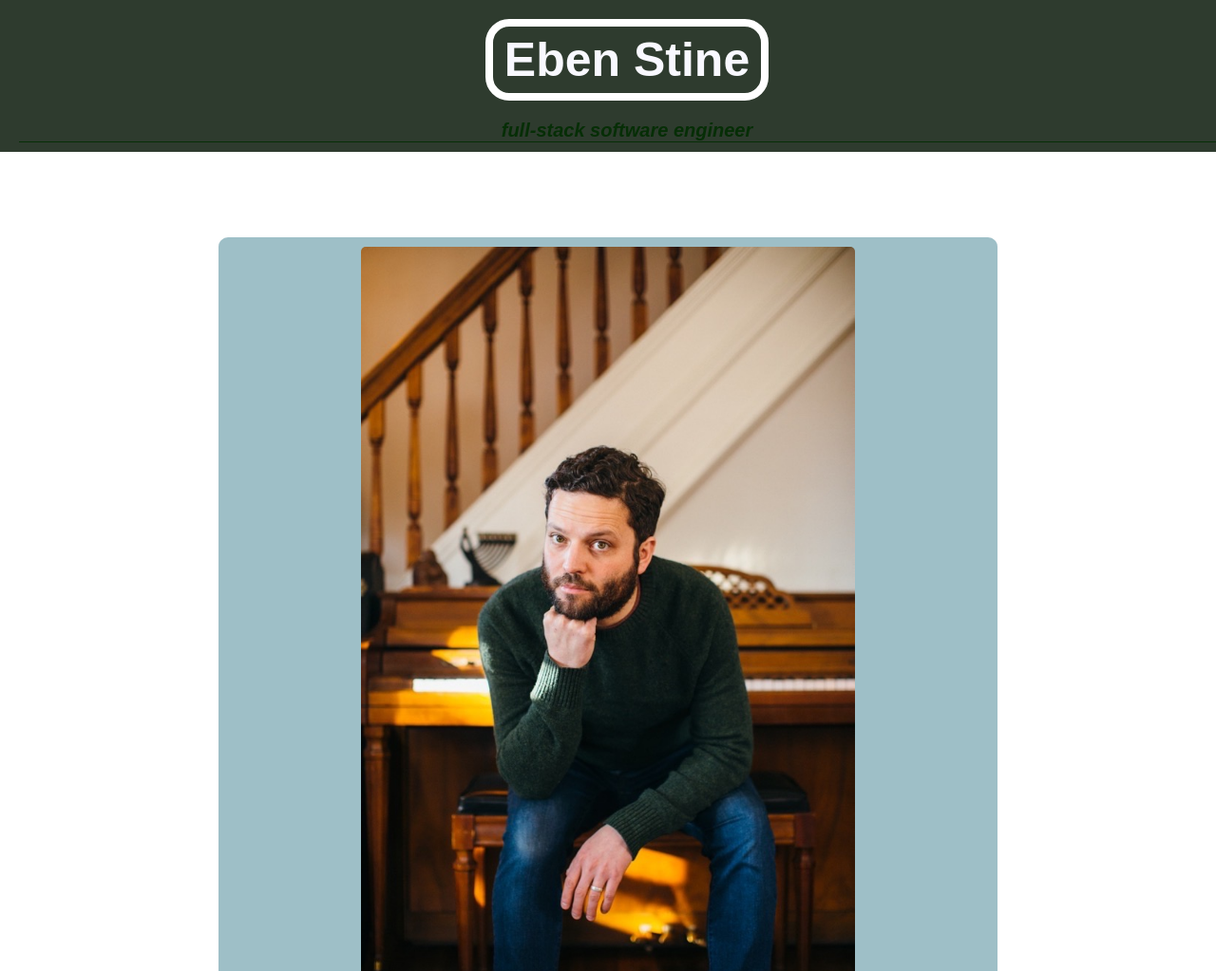
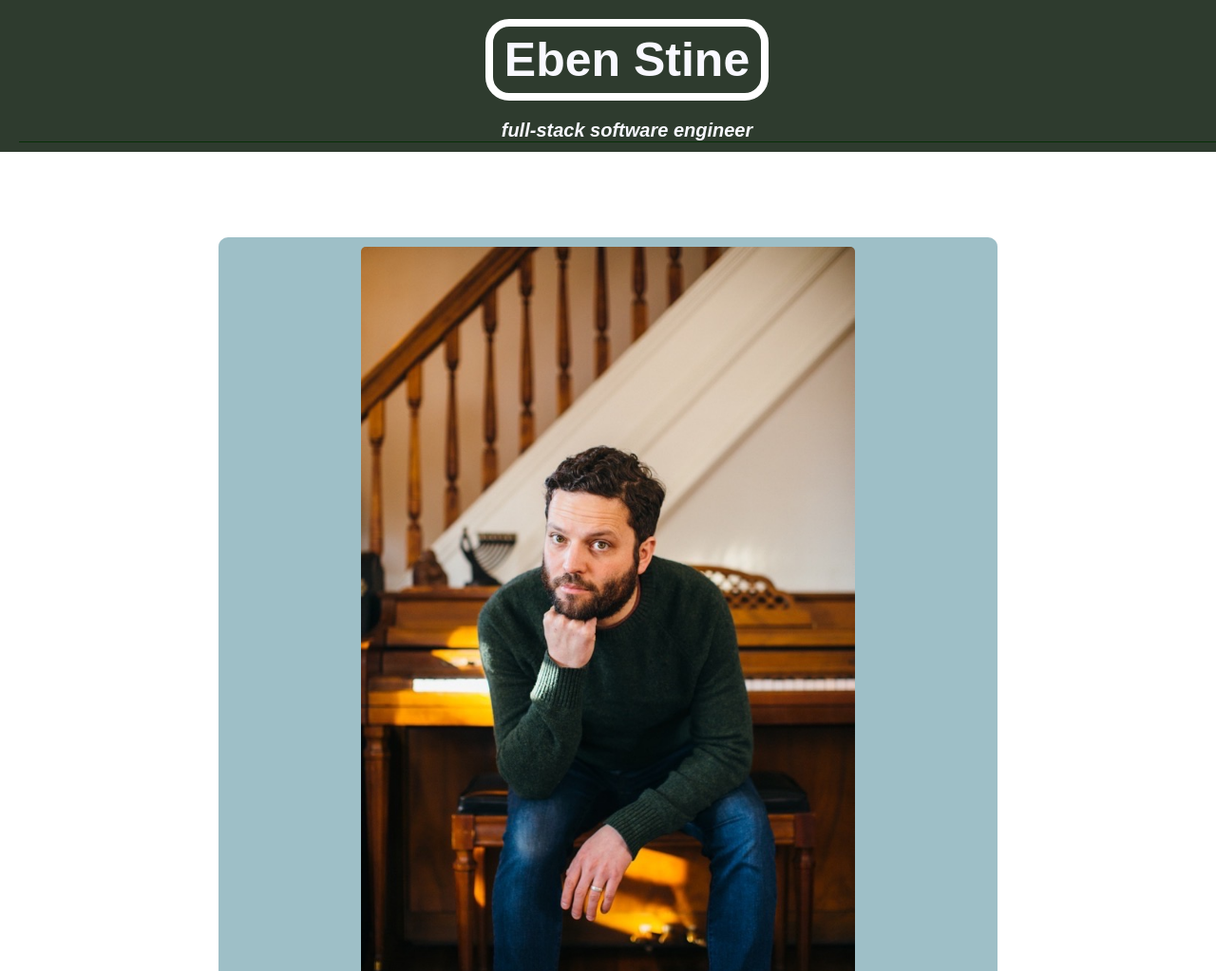
Before and after one commit to ebenstine/ebenstine.github.io, a plain HTML site: page index.html in a window 1280 px wide. Shown: the top 1023 px of the page at 95% size. Drawn offline with Linux system fonts and the light colour scheme.

Commit message:
header changes

```diff
--- a/styles.css
+++ b/styles.css
@@ -28,6 +28,13 @@ header h1 {
     border-radius: 25px;
     font-family: Arial, Helvetica, sans-serif;
 }
+
+header h3 {
+    color:ghostwhite;
+
+}
+
+
 
 .banner {
     position: relative;
```
